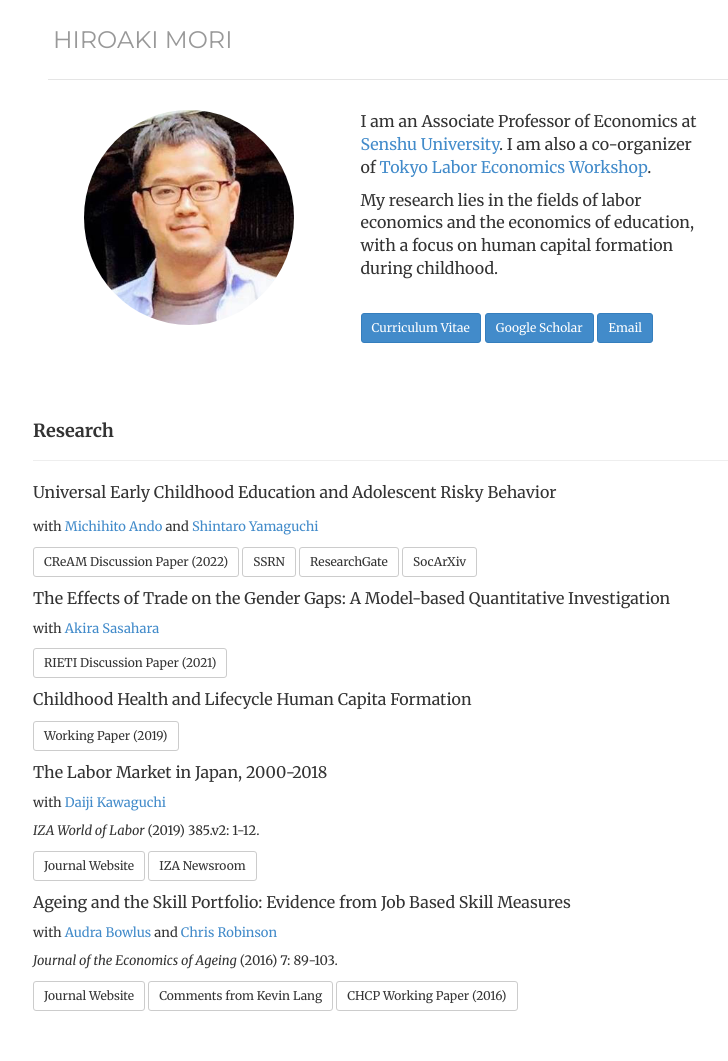
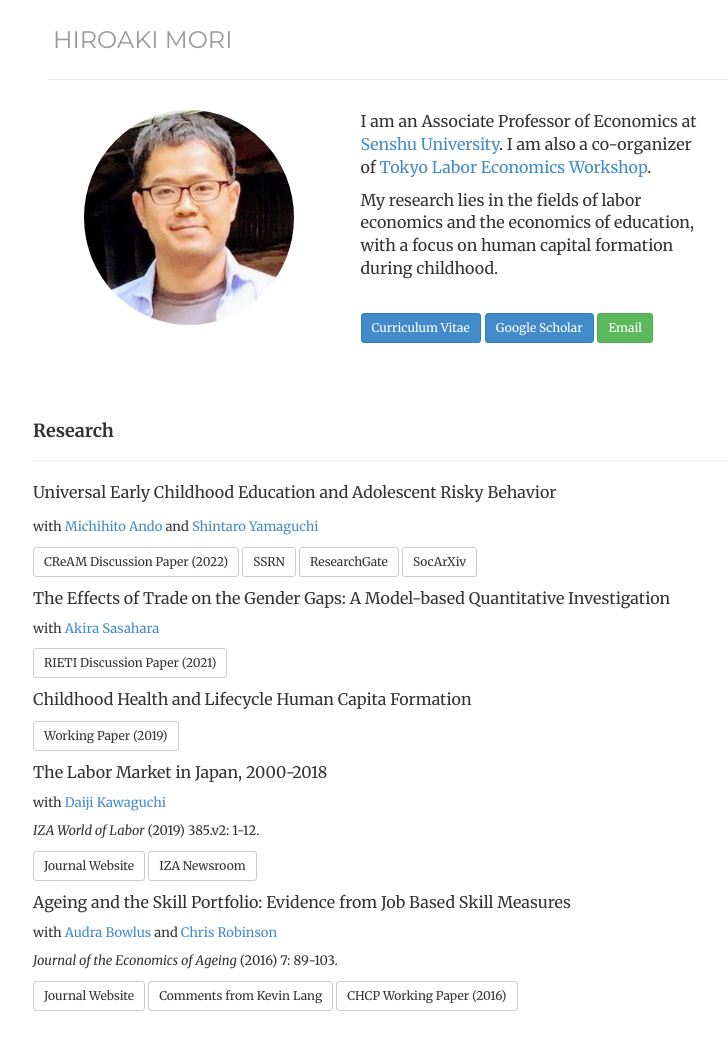
Before and after one commit to morihiroaki/morihiroaki.github.io, a Jekyll site: the page built from index.html, in a window 1280 px wide. Shown: the whole page, without its empty margins (237-965 px from the left). Built offline with Jekyll 4.4.1, drawn with Linux system fonts in a browser that asks for light colours.

Commit message:
Update index.html

```diff
--- a/index.html
+++ b/index.html
@@ -24,7 +24,7 @@ description:
 <br/>
 <p><a href="/files/cv_mori_new.pdf" target="_blank" class="btn btn-primary btn-sm" role="button">Curriculum Vitae</a>
 <a href="https://onl.bz/SiyAhCp" target="_blank" class="btn btn-primary btn-sm" role="button">Google Scholar</a>
-<a href="mailto:h.mori@isc.senshu-u.ac.jp" class="btn btn-primary btn-sm" role="button">Email</a></p>
+<a href="mailto:h.mori@isc.senshu-u.ac.jp" class="btn btn-success btn-sm" role="button">Email</a></p>
  <br/><br/><br/>
 </div>
 </div>
```
